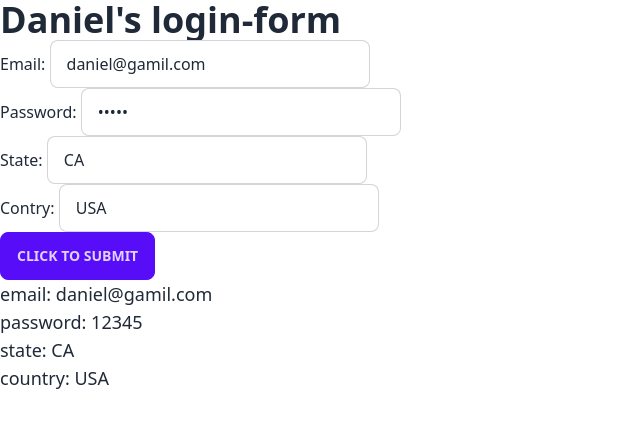
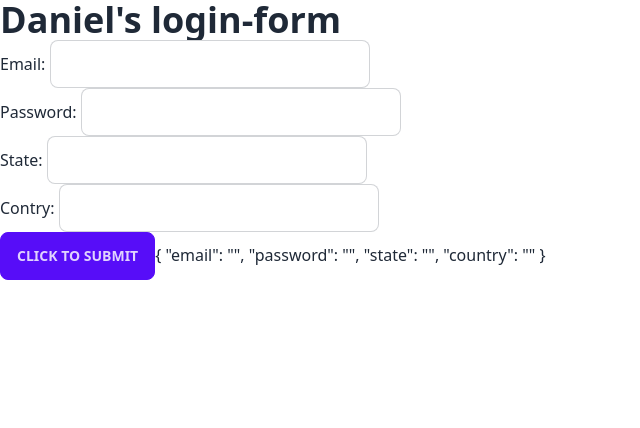
Before and after one commit to zjian107-su/Angular-Akasha1729, an Angular app: page / in a window 1280 px wide. Shown: the top 428 px of the page, without its empty margins (0-640 px from the left). Built offline with nearby package versions, Linux system fonts and the light colour scheme.

Commit message:
✨ update: reactive form with formGroup

```diff
--- a/src/app/components/login-form/login-form.component.html
+++ b/src/app/components/login-form/login-form.component.html
@@ -1,33 +1,35 @@
 <h1>Daniel's login-form</h1>
 
 
-<form (submit)="submit()">
+<form [formGroup]="signupForm" (submit)="submit()">
   <label for="email" id>
     Email:
-    <input class="input input-bordered w-full max-w-xs" type="text" name="email" [formControl]="email" />
+    <input class="input input-bordered w-full max-w-xs" type="text" name="email" formControlName="email" />
   </label>
   <br />
   <label for="password">
     Password:
-    <input class="input input-bordered w-full max-w-xs" type="password" name="passowrd" [formControl]="password" />
+    <input class="input input-bordered w-full max-w-xs" type="password" name="passowrd" formControlName="password" />
   </label>
   <br />
   <label for="state">
     State:
-    <input class="input input-bordered w-full max-w-xs" type="text" name="state" [formControl]="state" />
+    <input class="input input-bordered w-full max-w-xs" type="text" name="state" formControlName="state" />
   </label>
   <br />
   <label for="contry">
     Contry:
-    <input class="input input-bordered w-full max-w-xs" type="contry" name="passowrd" [formControl]="country" />
+    <input class="input input-bordered w-full max-w-xs" type="contry" name="passowrd" formControlName="country" />
   </label>
   <br />
 
   <button class="btn btn-primary" type="submit">Click to submit</button>
 
-  <p>email: {{email.value}}</p>
+  <!-- <p>email: {{email.value}}</p>
   <p>password: {{password.value}}</p>
   <p>state: {{state.value}}</p>
-  <p>country: {{country.value}}</p>
+  <p>country: {{country.value}}</p> -->
 
+
+  <span>{{signupForm.value | json}}</span>
 </form>
--- a/src/app/components/login-form/login-form.component.ts
+++ b/src/app/components/login-form/login-form.component.ts
@@ -12,18 +12,23 @@ export class LoginFormComponent {
   state: FormControl<string | null> = new FormControl('');
   country: FormControl<string | null> = new FormControl('');
 
+  signupForm: FormGroup = new FormGroup({
+    email: new FormControl(''),
+    password: new FormControl(''),
+    state: new FormControl(''),
+    country: new FormControl(''),
+  });
+
   ngOnInit() {
-    this.email.setValue('daniel@gamil.com');
-    this.password.setValue('12345');
-    this.state.setValue('CA');
-    this.country.setValue('USA');
+    this.signupForm.patchValue({
+      email: '',
+      password: '',
+      state: '',
+      country: '',
+    });
   }
 
   submit() {
-    console.log('submit');
-    console.log('email', this.email.value);
-    console.log('password', this.password.value);
-    console.log('state', this.state.value);
-    console.log('country', this.country.value);
+    console.log(this.signupForm.value);
   }
 }
```
